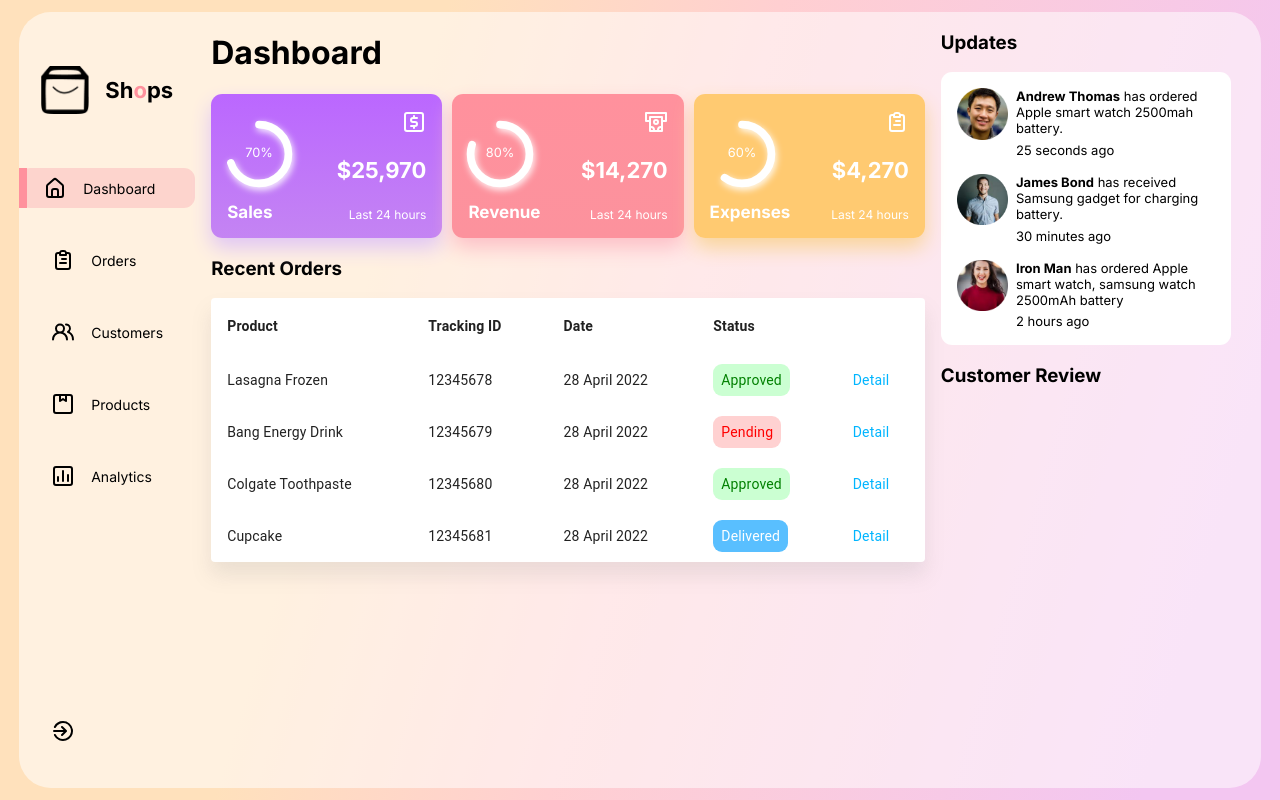
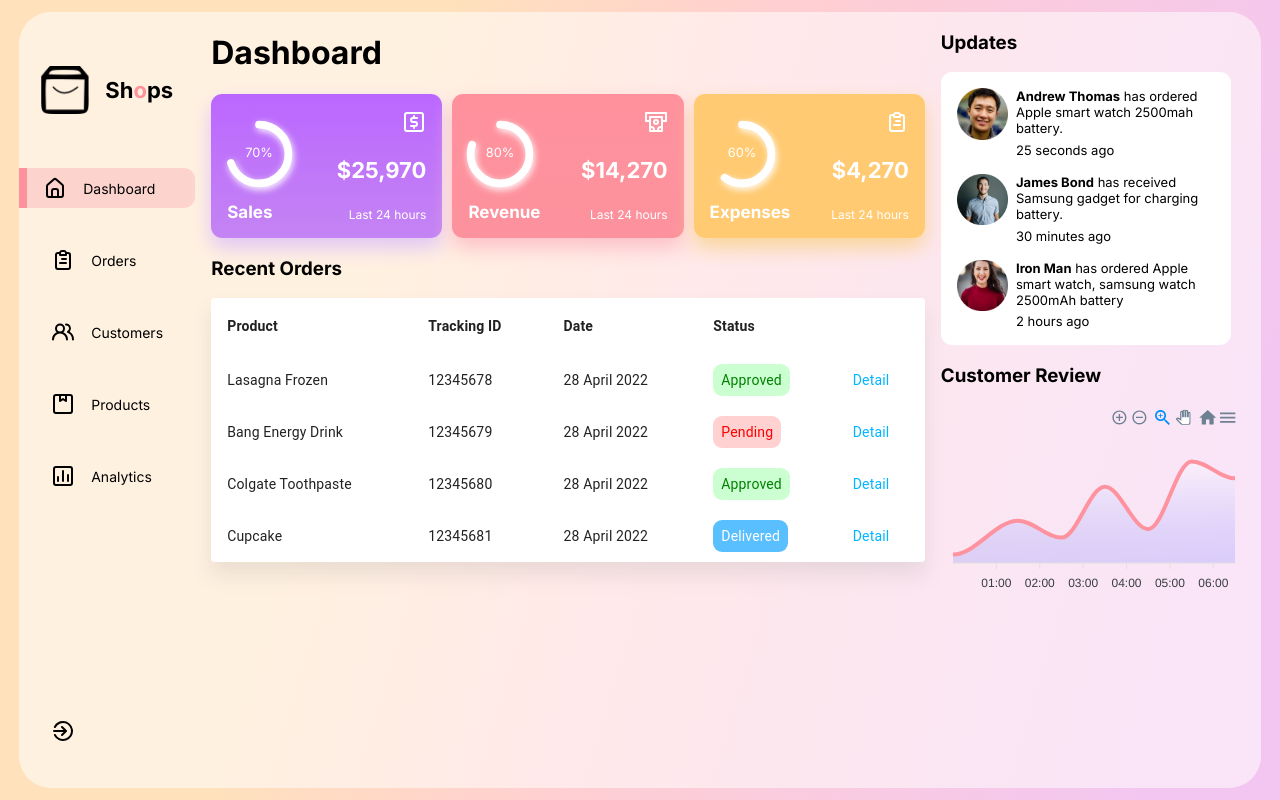
Before and after one commit to mrjiahoe/react-dashboard-tutorial, a React (Create React App) app: page / in a window 1280 px wide. Built offline with nearby package versions, Linux system fonts and the light colour scheme.

Commit message:
customer review section

```diff
--- /dev/null
+++ b/src/components/CustomerReview/CustomerReview.jsx
@@ -0,0 +1,64 @@
+import React from "react";
+import Chart from "react-apexcharts";
+
+const CustomerReview = () => {
+	const data = {
+		series: [
+			{
+				name: "Review",
+				data: [10, 50, 30, 90, 40, 120, 100],
+			},
+		],
+		options: {
+			chart: {
+				type: "area",
+				height: "auto",
+			},
+
+			fill: {
+				colors: ["#fff"],
+				type: "gradient",
+			},
+			dataLabels: {
+				enabled: false,
+			},
+			stroke: {
+				curve: "smooth",
+				colors: ["#ff929f"],
+			},
+			tooltip: {
+				x: {
+					format: "dd/MM/yy HH:mm",
+				},
+			},
+			grid: {
+				show: false,
+			},
+			xaxis: {
+				type: "datetime",
+				categories: [
+					"2018-09-19T00:00:00.000Z",
+					"2018-09-19T01:30:00.000Z",
+					"2018-09-19T02:30:00.000Z",
+					"2018-09-19T03:30:00.000Z",
+					"2018-09-19T04:30:00.000Z",
+					"2018-09-19T05:30:00.000Z",
+					"2018-09-19T06:30:00.000Z",
+				],
+			},
+			yaxis: {
+				show: false,
+			},
+			toolbar: {
+				show: false,
+			},
+		},
+	};
+	return (
+		<div className="CustomerReview">
+			<Chart options={data.options} series={data.series} type="area" />
+		</div>
+	);
+};
+
+export default CustomerReview;
--- a/src/components/RightSide/RightSide.jsx
+++ b/src/components/RightSide/RightSide.jsx
@@ -1,4 +1,5 @@
 import React from "react";
+import CustomerReview from "../CustomerReview/CustomerReview";
 import Updates from "../Updates/Updates";
 import "./RightSide.css";
 
@@ -11,6 +12,7 @@ const RightSide = () => {
 			</div>
 			<div>
 				<h3>Customer Review</h3>
+				<CustomerReview />
 			</div>
 		</div>
 	);
```
